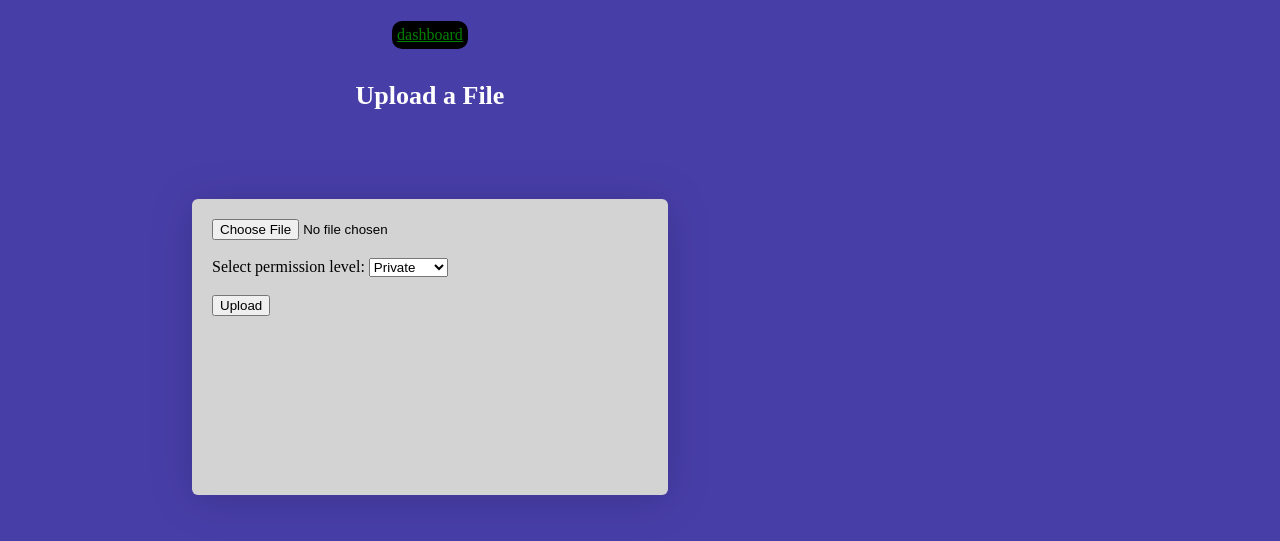
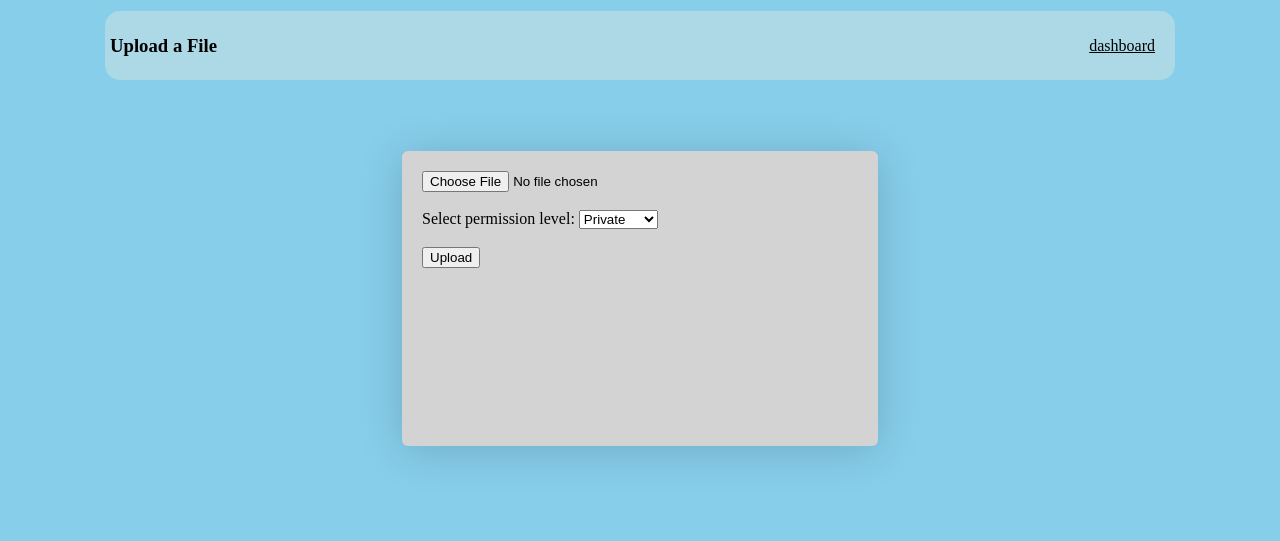
Before and after one commit to f0rk3b0mb/secure_file_storage_system, a Flask app: page /upload in a window 1280 px wide. Shown: the top 541 px of the page. Run offline with Flask 3, Linux system fonts and the light colour scheme; a user stored in the database is signed in.

Commit message:
fixed bugs ad ui

```diff
--- a/blueprints/routes.py
+++ b/blueprints/routes.py
@@ -39,7 +39,7 @@ def login():
 
         if user:
             # Check if the user is approved
-            if user.is_approved:
+            if user.is_approved == "True":
                 if bcrypt.check_password_hash(user.password, password):
                     session["user_id"] = user.id
                     session["username"] = user.username
@@ -49,7 +49,7 @@ def login():
                     else:
                         return redirect(url_for("web.dashboard"))  # Redirect to the profile route
                 else:
-                    return "Incorrect username or password"
+                    return render_template("login.html", message="Incorrect username or password")
             else:
                 return render_template("login.html", message="Await admin approval")
         else:
@@ -77,7 +77,7 @@ def register():
             new_user = User(username=username, password=hashed_password , email=email, role="user", is_approved="False")
             db.session.add(new_user)
             db.session.commit()
-            return "Await admin approval"  # Redirect to the login route
+            return render_template("login.html", message="Await admin approval") # Redirect to the login route
 
     return render_template("register.html")
 
@@ -278,9 +278,15 @@ def manage_users():
 
         # Check if the user_id_to_delete is valid (e.g., exists and is not the admin)
         user_to_delete = User.query.get(user_id_to_delete)
+        user_to_delete_files = File.query.filter_by(owner_id=user_id_to_delete)
         if user_to_delete and user_to_delete.role != "admin":
             db.session.delete(user_to_delete)
             db.session.commit()
+            #db.session.delete(user_to_delete_files)
+            #db.session.commit
+            #user_folder = os.path.join("uploads", user_to_delete.username)
+            #os.rmdir(user_folder, exist_ok=True)
+
 
             # Redirect to the same page after user deletion
             return redirect(url_for("web.manage_users"))
@@ -297,6 +303,12 @@ def files():
 
     return render_template("files.html", files=files)
 
+## backup
+
+@web.route("/backup", methods=["GET"])
+@admin_required
+def backup():
+    return "backup"
 
 # TO-DO
 
--- a/static/css/login.css
+++ b/static/css/login.css
@@ -1,12 +1,11 @@
 body {
   display: flex;
-  width: 640px;
   padding: 3px 102px 0px 102px;
   flex-direction: column;
   justify-content: flex-end;
   align-items: center;
   gap: 5px;
-  background: #483ea8;
+  background: skyblue;
 }
 
 input {
@@ -15,5 +14,5 @@ input {
 }
 
 a {
-  color: green;
+  color: black;
 }
--- a/static/css/upload.css
+++ b/static/css/upload.css
@@ -7,34 +7,34 @@
   padding: 20px;
 }
 
-#title {
-  color: #fff;
-  text-align: center;
-  font-family: Mulish;
-  font-size: 26px;
-  font-style: normal;
-  font-weight: 700;
-  line-height: normal;
+.top_bar {
+  background-color: lightblue;
+  width: 100%;
+  display: flex;
+  flex-direction: row;
+  justify-content: space-between;
+  border-radius: 15px;
+  padding: 5px;
+  align-items: center;
 }
 
 body {
   display: flex;
-  width: 640px;
   padding: 3px 102px 0px 102px;
   flex-direction: column;
   justify-content: flex-end;
   align-items: center;
   gap: 5px;
-  background: #483ea8;
+  background: skyblue;
 }
 
 a {
-  color: green;
+  color: black;
 }
 
 button1 {
   margin: 10px;
   border-radius: 10px;
   padding: 5px;
-  background-color: black;
+  background-color: lightblue;
 }
--- a/templates/files.html
+++ b/templates/files.html
@@ -7,7 +7,11 @@
     <meta name="viewport" content="width=device-width, initial-scale=1.0">
   </head>
   <body bgcolor="cyan">
-    <h1>Manage Files</h1>
+    <div class="top_bar"><h3>Manage Files</h3>
+      <a href="/admin">admin</a></div>
+      <br>
+      <br>
+
 
     <table border="1">
       <thead>
--- a/templates/upload.html
+++ b/templates/upload.html
@@ -7,8 +7,10 @@
     <meta name="viewport" content="width=device-width, initial-scale=1.0" />
   </head>
   <body>
-    <button1><a href="/dashboard">dashboard</a></button1>
-    <h1 id="title">Upload a File</h1>
+    <div class="top_bar">
+      <h3 id="title">Upload a File</h3>
+      <button1><a href="/dashboard">dashboard</a></button1>
+    </div>
     <br />
     <h3>{{status}}</h3>
     <form
--- a/utils.py
+++ b/utils.py
@@ -95,7 +95,10 @@ def admin_required(func):
             return redirect(url_for("web.login"))
 
         if session.get("role") != "admin":
-            return "Only admin is allowed to perform this action"
+            return "Only admin is required to access this page"
 
         return func(*args, **kwargs)
     return decorated_function
+
+def backup():
+    print("backup")
```
Also changed, not shown: static/css/admin.css (+15 -5 lines), static/css/dashboard.css (+19 -4 lines), static/css/list.css (+21 -2 lines), templates/admin.html (+5 -4 lines), templates/dashboard.html (+7 -5 lines), templates/users.html (+6 -1 lines), instance/site.db, uploads/test/3d421f0fb6ade9c6045ffd3f7ad14f9e.jpg (added).
